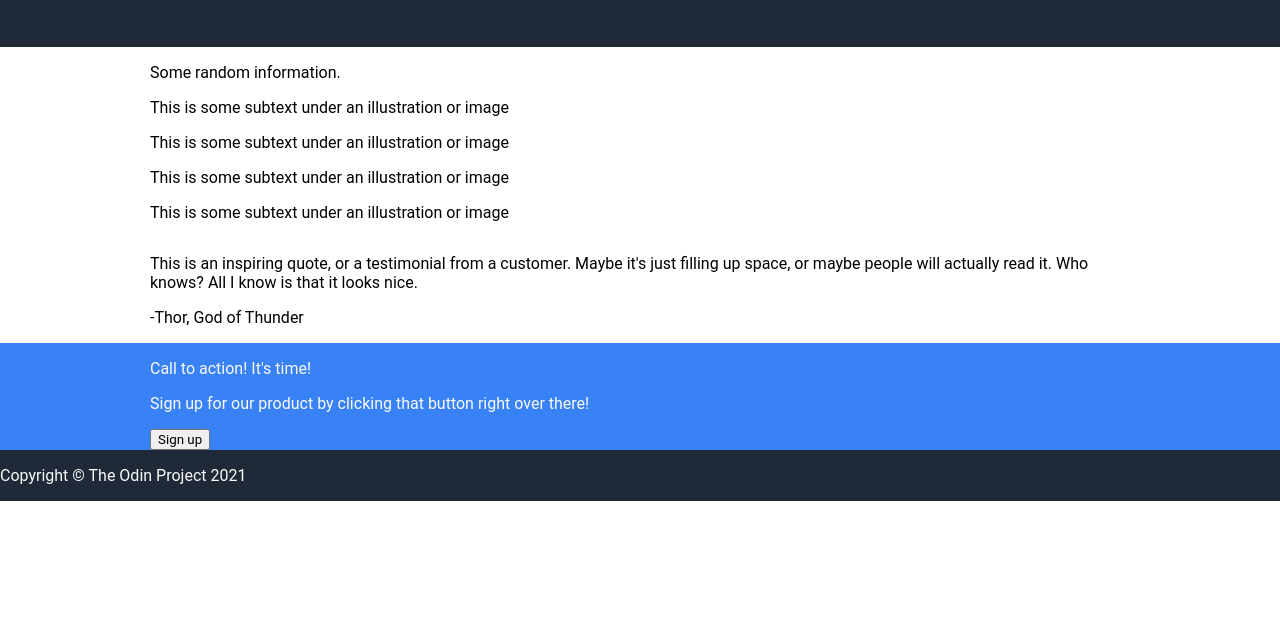
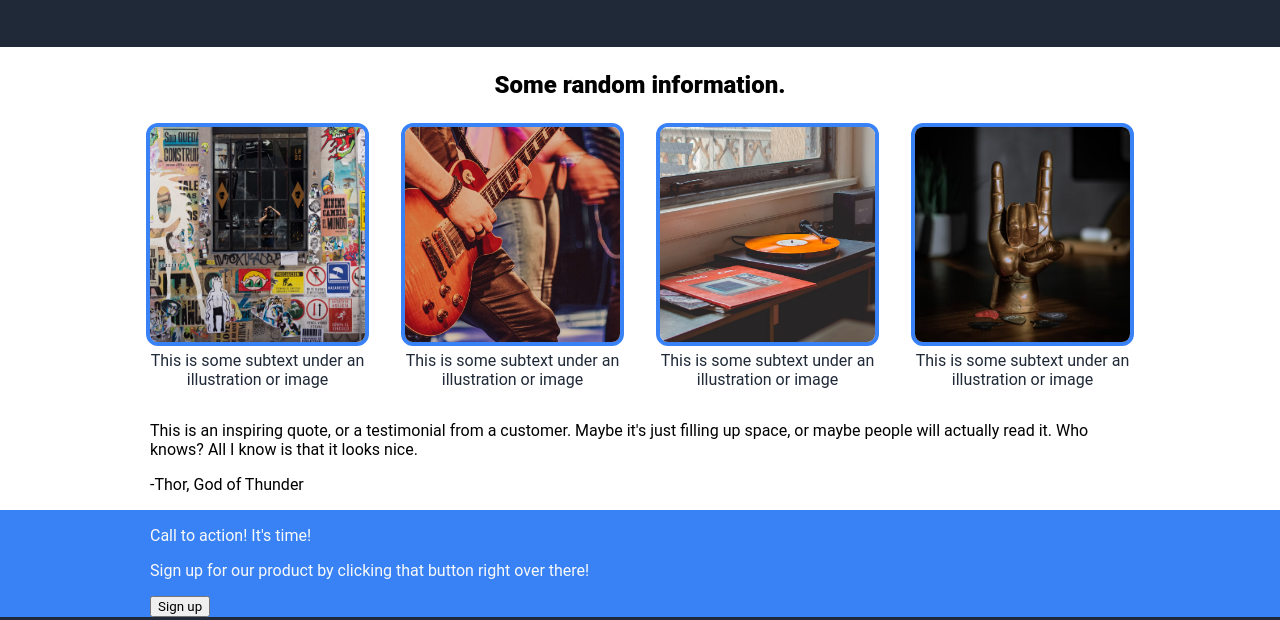
Before and after one commit to alejandro-lago/landing-page, a plain HTML site: page index.html in a window 1280 px wide. Shown: the part 373-993 px from the top of the page. Before the commit the page ends 874 px from the top, so only its background shows below. Drawn offline with Linux system fonts and the light colour scheme.

Commit message:
Completed styling the information section

```diff
--- a/index.html
+++ b/index.html
@@ -22,35 +22,33 @@
                 <p class="hero-secondary-text">This website has some subtext that goes here under the main title. It's smaller font and the color is lower contrast</p>
                 <button class="hero-button">Sign up</button>
             </div>
-            <img src="img/picture.jpg" alt="Life is Art by George Pagan III">
+            <img src="img/life-is-art.jpg" alt="Photo by George Pagan III on Unsplash">
         </div>
 
         <div class="container-2">
-            <section class="information-section">
             <p class="information-title">Some random information.</p>
 
             <div class="information-cards">
                 <div class="card">
-                        <div class="information-box"></div>
+                    <img class="image-1" src="img/art-street.avif" alt="Photo by Maurício Guardiano on Unsplash" srcset="">
                     <p class="information-text">This is some subtext under an illustration or image</p>
                 </div>
 
                 <div class="card">
-                        <div class="information-box"></div>
+                    <img class="image-2" src="img/music.avif" alt="Photo by andre mosele on Unsplash" srcset="">
                     <p class="information-text">This is some subtext under an illustration or image</p>
                 </div>
 
                 <div class="card">
-                        <div class="information-box"></div>
+                    <img class="image-3" src="img/no-music-no-life.avif" alt="Photo by Travis Yewell on Unsplash" srcset="">
                     <p class="information-text">This is some subtext under an illustration or image</p>
                 </div>
 
                 <div class="card">
-                        <div class="information-box"></div>
+                    <img class="image-4" src="img/hand.avif" alt="Photo by Scott Gummerson on Unsplash" srcset="">
                     <p class="information-text">This is some subtext under an illustration or image</p>
                 </div>
             </div>
-            </section>
         </div>
 
         <div class="container-3">
--- a/style.css
+++ b/style.css
@@ -85,3 +85,45 @@ header {
     font-weight: bold;
     font-size: 18px;
 }
+
+.container-2 {
+    display: flex;
+    flex-flow: column nowrap;
+    justify-content: center;
+    align-items: center;
+}
+
+.information-title {
+    font-weight: 900;
+    font-size: 24px;
+}
+
+.card img {
+    width: 100%;
+    aspect-ratio: 1 / 1;
+    object-fit: cover;
+    object-position: center;
+    border-radius: 12px;
+    border: 4px solid #3882F6;
+}
+
+.information-cards {
+    display: flex;
+    justify-content: center;
+    align-items: center;
+    gap: 40px;
+}
+
+.card {
+    display: flex;
+    flex-flow: column nowrap;
+    justify-content: center;
+    align-items: center;
+    width: 100%;
+}
+
+.information-text {
+    text-align: center;
+    color: #1F2937;
+    margin-top: 5px;
+}
```
Also changed, not shown: img/art-street.avif (added), img/hand.avif (added), img/music.avif (added), img/no-music-no-life.avif (added), 2 other files. Lines whose indentation alone changed are shown as unchanged.
